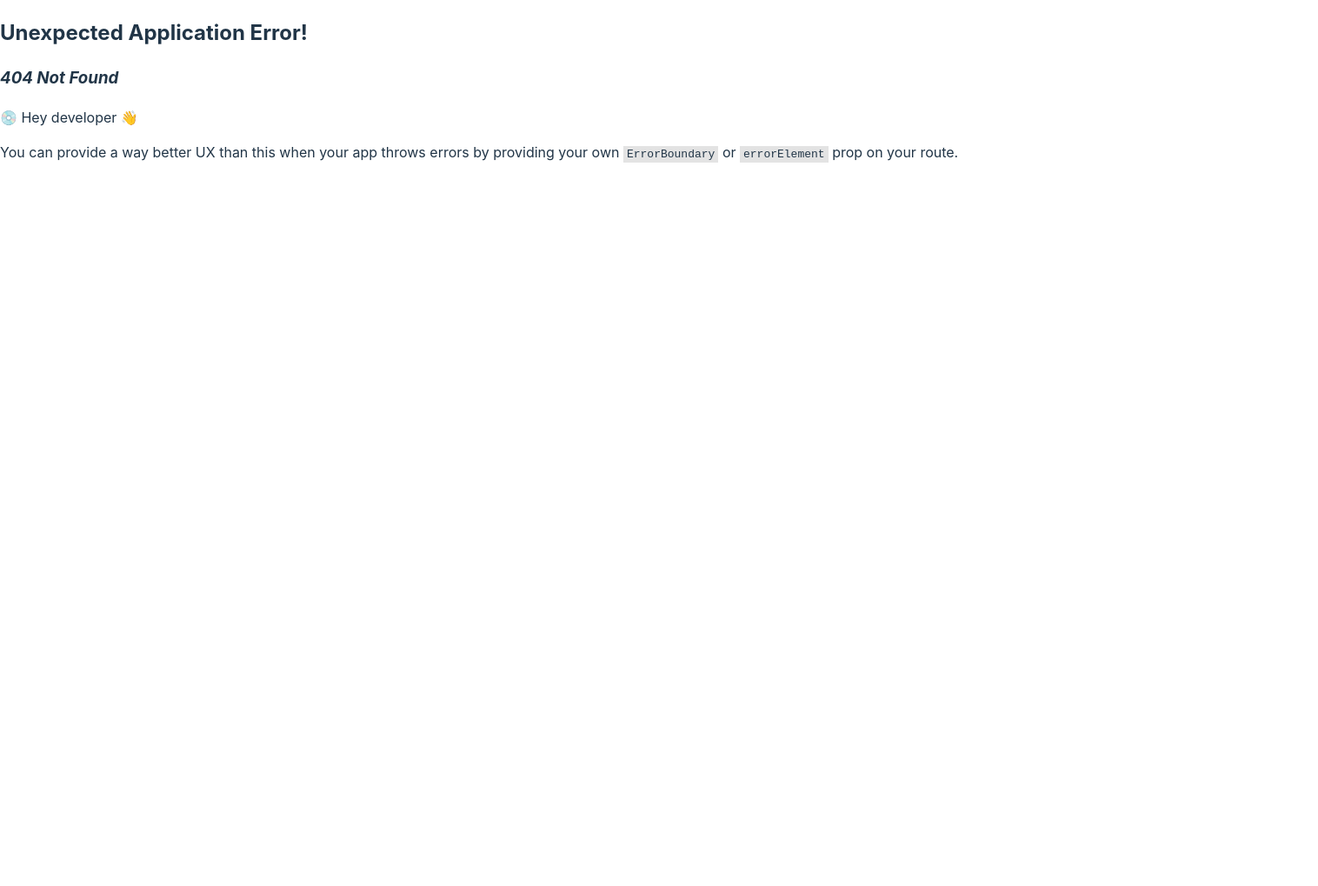
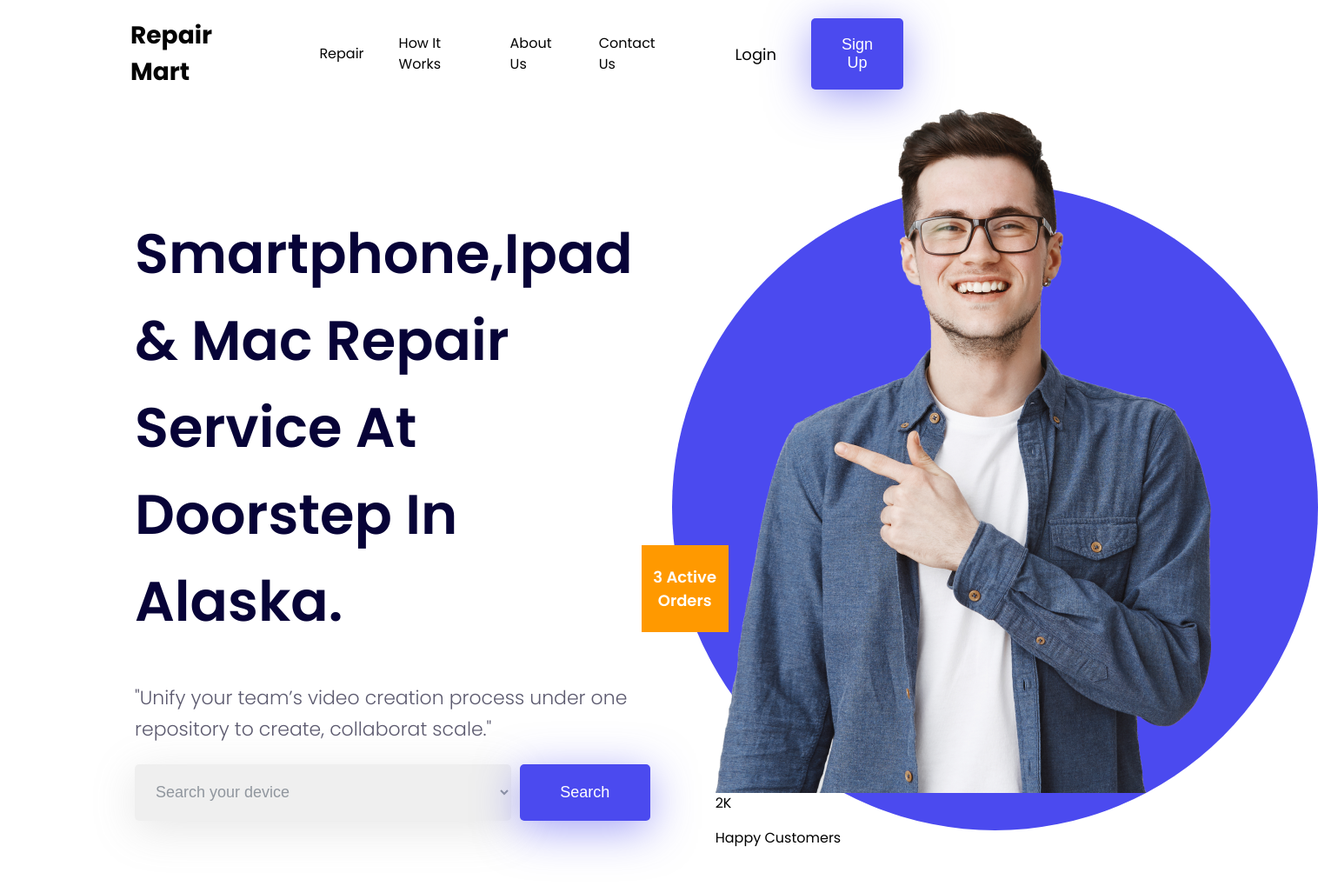
Before and after one commit to jestin-kuriakose/tesla-shop-FRONTEND, a React (Vite) app: page /repair in a window 1280 px wide. Before the commit this address had no page. Shown: the whole page at 87% size, 1516 px wide, since content can reach past the window. Before the commit the page ends 800 px from the top, so only its background shows below. Built offline with nearby package versions, Linux system fonts and the light colour scheme.

Commit message:
completed header and hero section of repair page

```diff
--- a/package.json
+++ b/package.json
@@ -20,6 +20,7 @@
     "react": "^18.2.0",
     "react-dom": "^18.2.0",
     "react-router-dom": "^6.9.0",
+    "sass": "^1.62.1",
     "styled-components": "^5.3.10"
   },
   "devDependencies": {
--- a/src/App.tsx
+++ b/src/App.tsx
@@ -13,6 +13,7 @@ import React from "react";
 import CartPage from "./pages/CartPage";
 import Payment from "./pages/Payment";
 import Completion from "./pages/Completion";
+import Repair from "./pages/Repair/Repair";
 
 const App: React.FC = () => {
 
@@ -20,6 +21,10 @@ const App: React.FC = () => {
     {
       path: "/",
       element: <Home/>,
+    },
+    {
+      path: "/repair",
+      element: <Repair/>
     },
     {
       path: "/products",
--- a/src/api/axios.js
+++ b/src/api/axios.js
@@ -1,6 +1,6 @@
 import axios from "axios";
 
-const baseURL = process.env.NODE_ENV == "development" ? "http://localhost:3001" : "https://frail-slip-ox.cyclic.app"
+const baseURL = process.env.NODE_ENV == "development" ? "http://localhost:3000" : "https://frail-slip-ox.cyclic.app"
 
 export default axios.create({
     baseURL
--- a/src/pages/Product.tsx
+++ b/src/pages/Product.tsx
@@ -35,7 +35,7 @@ const Product:FC = ():ReactElement => {
     useEffect(() => {
         const fetchPhoneData = async() => {
             try {
-                const response = await axios.get(`http://localhost:3001/api/v1/products/${id}`)
+                const response = await axios.get(`http://localhost:3000/api/v1/products/${id}`)
                 setPhoneData(response.data)
                 console.log(response.data)
             } catch(err) {
--- /dev/null
+++ b/src/pages/Repair/Repair.scss
@@ -0,0 +1,163 @@
+@import url('https://fonts.googleapis.com/css2?family=Poppins:wght@100;200;300;400;500;600;700;800;900&display=swap');
+
+.ts-home {
+    color: black;
+    font-family: 'Poppins', sans-serif;
+}
+
+.ts-header {
+    &__container {
+        margin-top: 32px;
+        margin-bottom: 32px;
+        margin-left: 150px;
+        margin-right: 221px;
+        height: 60px;
+        display: flex;
+        justify-content: space-between;
+        align-items: center;
+    }
+    &__logo{
+        color: #040404;
+        font-size: 24px;
+        font-weight: 600;
+    }
+    &__nav {
+        display: flex;
+        font-weight: 400;
+        justify-content: space-between;
+        align-items: center;
+        color: #040404;
+
+        &__pages {
+            display: flex;
+            list-style: none;
+            justify-content: space-between;
+            align-items: center;
+        }
+        &__page {
+            margin: 0px 20px;
+            font-size: 16px;
+        }
+        &__login {
+            margin: 0px 20px;
+            font-size: 18px;
+        }
+        &__register {
+            margin: 0px 20px;
+            font-size: 18px;
+            color: #FFFFFF;
+            background-color: #4B4AEF;
+            padding: 20px 30px;
+            border: none;
+            border-radius: 5px;
+            font-weight: 500;
+            box-shadow: 0px 10px 50px rgba(75, 74, 239, 0.5);
+        }
+        &__auth {
+            display: flex;
+            list-style: none;
+            align-items: center;
+        }
+    }
+}
+
+.ts-hero {
+    display: flex;
+
+    &__container {
+        margin-left: 80px;
+        display: flex;
+    }
+
+    &__left {
+        // background-color: aquamarine;
+        flex: 1;
+        margin: 75px;
+
+        &__heading {
+            font-size: 64px;
+            font-weight: 600;
+            line-height: 100px;
+            color: #070337;
+            padding-right: 20px;
+        }
+        &__paragraph {
+            font-weight: 300;
+            font-size: 22px;
+            line-height: 36px;
+            color: #5C5A6F;
+        }
+        &__searchbox {
+            width: 100%;
+            height: 65px;
+            display: flex;
+            justify-content: space-between;
+            gap: 10px;
+            &__dropdown {
+                flex: 3;
+                border: none;
+                box-shadow: 0px 10px 50px rgba(142, 142, 142, 0.22);
+                border-radius: 5px;
+                font-weight: 400;
+                font-size: 18px;
+                padding-left: 20px;
+                color: #90969E;
+
+                &__option {
+                    width: 100px;
+                }
+            }
+            &__button {
+                flex: 1;
+                background: #4B4AEF;
+                color: #FFFFFF;
+                border: none;
+                box-shadow: 0px 10px 50px rgba(75, 74, 239, 0.5);
+                border-radius: 5px;
+                font-weight: 500;
+                font-size: 18px;
+            }
+
+        }
+    }
+    &__right {
+        // background-color: burlywood;
+        flex: 1;
+        position: relative;
+
+        &__img {
+            width: 572px;
+            height: 788px;
+
+            img {
+                width: 100%;
+                height: 100%;
+            }
+        }
+        &__circle {
+            position: absolute;
+            background-color: #4B4AEF;
+            height: 743px;
+            width: 743px;
+            border-radius: 50%;
+            top: 88px;
+            left: -50px;
+            z-index: -1;
+        }
+        &__orderCount {
+            position: absolute;
+            bottom: 292px;
+            left: -85px;
+            z-index: 99;
+            height: 100px;
+            width: 100px;
+            background-color: #FF9900;
+            color: #FFFFFF;
+            display: flex;
+            align-items: center;
+            text-align: center;
+            font-weight: 600;
+            font-size: 18px;
+        }
+    }
+}
--- /dev/null
+++ b/src/pages/Repair/Repair.tsx
@@ -0,0 +1,67 @@
+import React from 'react'
+import "./Repair.scss"
+import HeroImage from "../../assets/hero-img.png"
+
+const Repair = () => {
+  return (
+    <div className='ts-home'>
+
+        {/* Header */}
+        <div className="ts-header">
+            <div className="ts-header__container">
+                <div className="ts-header__logo">
+                    {/* <img src="" alt="" className="ts-header__logo__img" /> */}
+                    <h3 className="ts-header__logo__img">Repair Mart</h3>
+                </div>
+                <div className="ts-header__nav">
+                    <ul className="ts-header__nav__pages">
+                        <li className="ts-header__nav__page">Repair</li>
+                        <li className="ts-header__nav__page">How It Works</li>
+                        <li className="ts-header__nav__page">About Us</li>
+                        <li className="ts-header__nav__page">Contact Us</li>
+                    </ul>
+                    <ul className="ts-header__nav__auth">
+                        <li className="ts-header__nav__login">Login</li>
+                        <li><button className="ts-header__nav__register">Sign Up</button></li>
+                    </ul>
+                </div>
+            </div>
+        </div>
+
+        {/* Hero */}
+        <div className="ts-hero">
+            <div className="ts-hero__container">
+                {/* Left Section */}
+                <div className="ts-hero__left">
+                    <h1 className="ts-hero__left__heading">
+                        Smartphone,Ipad & Mac Repair Service At Doorstep In Alaska.
+                    </h1>
+                    <p className="ts-hero__left__paragraph">
+                        "Unify your team’s video creation process under one repository to create, collaborat scale."
+                    </p>
+                    <div className="ts-hero__left__searchbox">
+                        <select name="device" id="device" placeholder='Search your device' className="ts-hero__left__searchbox__dropdown">
+                            <option value="" disabled selected className="ts-hero__left__searchbox__dropdown__option">Search your device</option>
+                        </select>
+                        <button className="ts-hero__left__searchbox__button">Search</button>
+                    </div>
+                </div>
+                {/* Right Section */}
+                <div className="ts-hero__right">
+                    <div className="ts-hero__right__img">
+                        <img src={HeroImage} alt="" />
+                    </div>
+                    <div className="ts-hero__right__circle"></div>
+                    <div className="ts-hero__right__customerCount">
+                        <span>2K</span>
+                        <p>Happy Customers</p>
+                    </div>
+                    <div className="ts-hero__right__orderCount"><p>3 Active Orders</p></div>
+                </div>
+            </div>
+        </div>
+    </div>
+  )
+}
+
+export default Repair
--- a/tsconfig.json
+++ b/tsconfig.json
@@ -17,6 +17,6 @@
     "jsx": "react-jsx",
     "typeRoots" : ["node_modules/@types", "src/types"]
   },
-  "include": ["frontend/src"],
+  "include": ["frontend/src/types/images.d.ts"],
   "references": [{ "path": "./tsconfig.node.json" }]
 }
```
Also changed, not shown: src/types/images.d.ts (+9 -2 lines), src/assets/hero-img.png (added), 1 other file (tests, documents, lock files or other folders).
